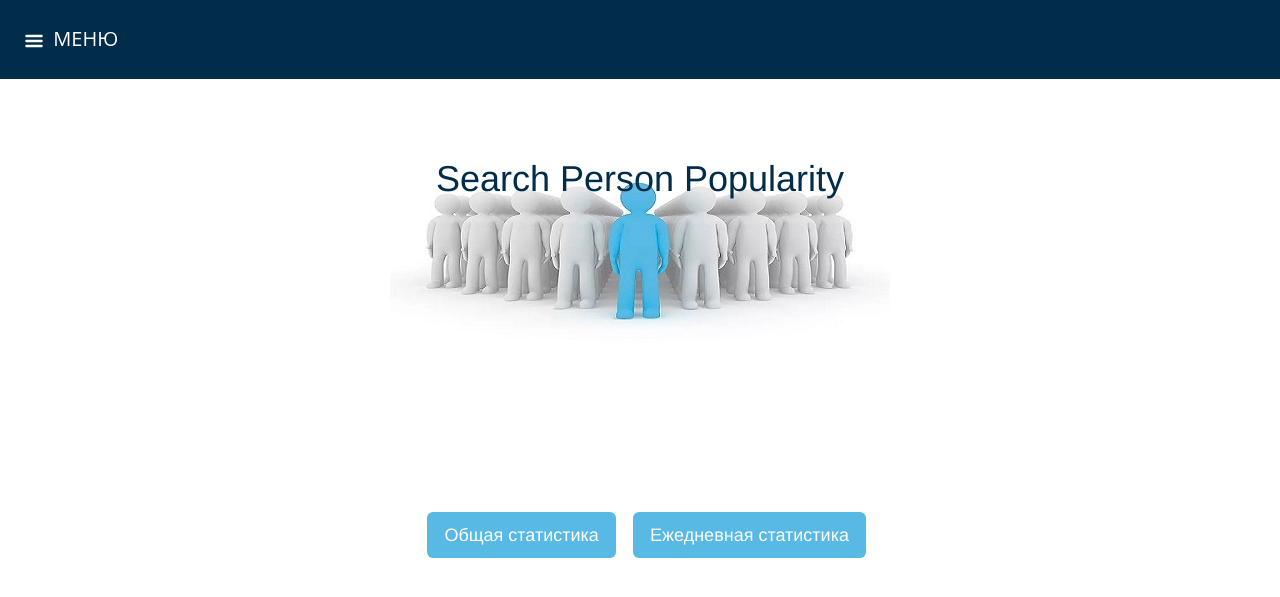
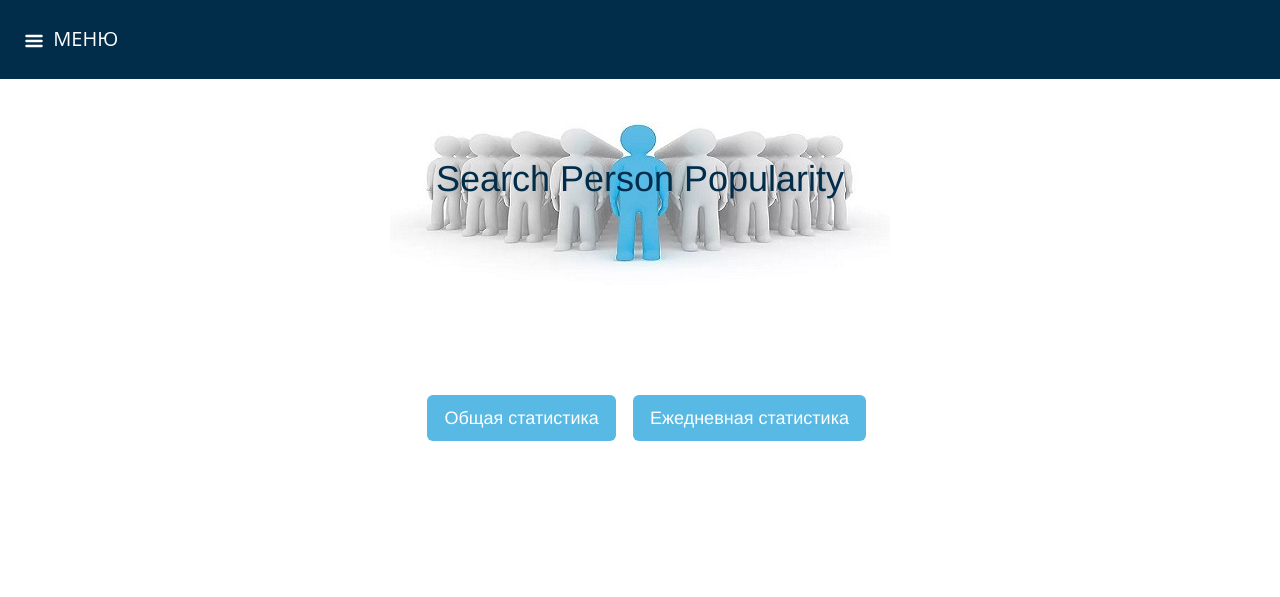
Before and after one commit to Shourick/Search-Person-Popularity, a Django app: template spp/templates/index.html in a window 1280 px wide. Shown: the top 597 px of the page. Run offline with Django 3.2, Linux system fonts and the light colour scheme; the template is opened without the code that fills it, so the values that code supplies are empty; some libraries are stand-ins or nearby versions.

Commit message:
.main_btn change margin-top

```diff
--- a/static/css/style.css
+++ b/static/css/style.css
@@ -92,7 +92,7 @@ h2 {
 .main_btn {
     display: inline-block;
     float: both;
-    margin: 20% auto;
+    margin: 10% auto;
 }
 form {
     width: 50%;
```
